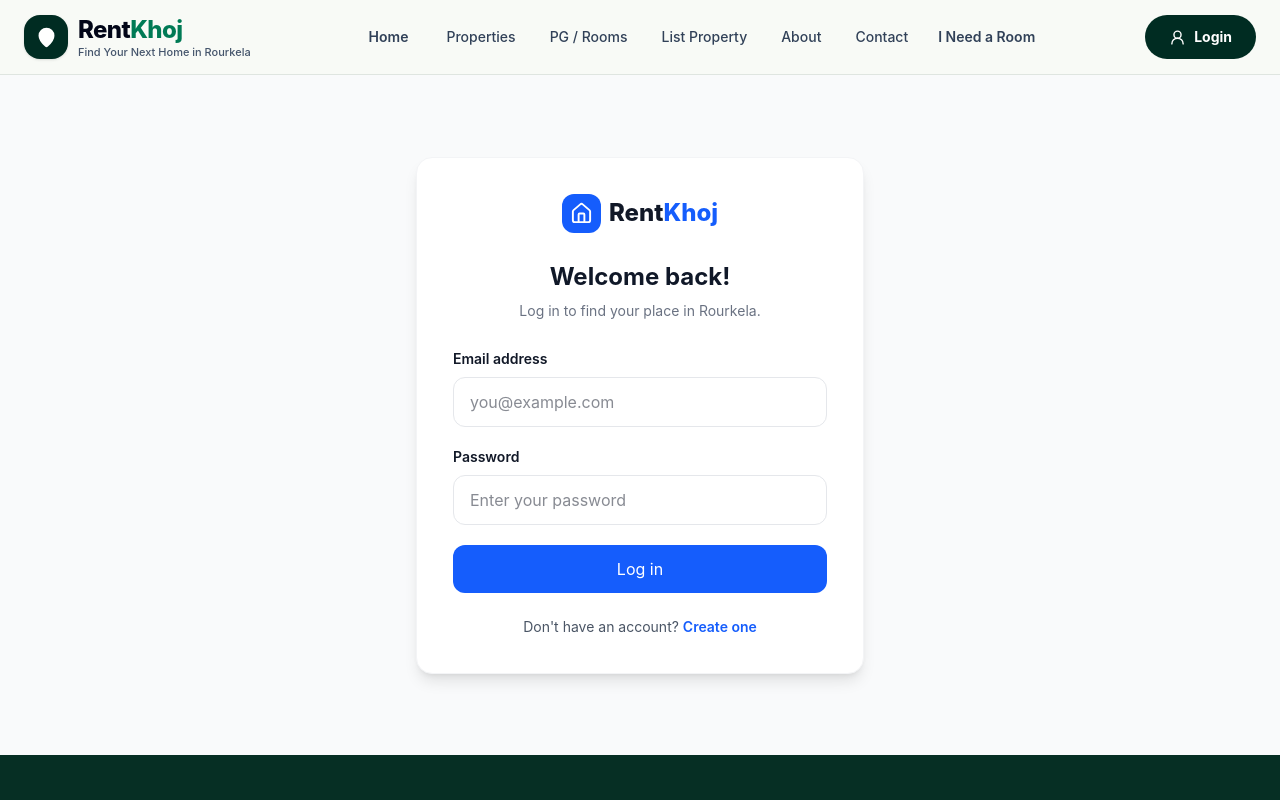
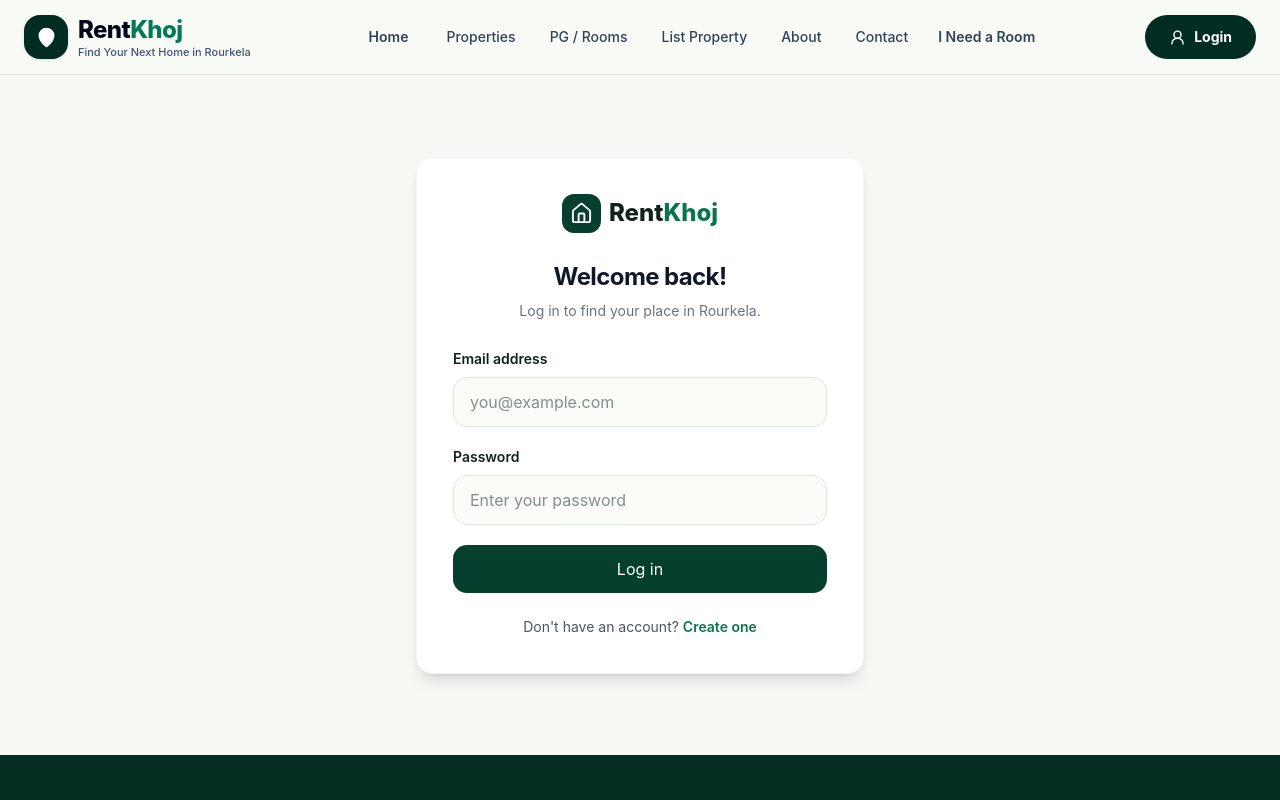
Before and after one commit to rentkhojrkl-rentalhome/frontend, a React (Vite) app: page /login in a window 1280 px wide. Shown: the top 800 px of the page. Built offline with nearby package versions, Linux system fonts and the light colour scheme; no server answers.

Commit message:
Update index.css

```diff
--- a/src/index.css
+++ b/src/index.css
@@ -1,24 +1,83 @@
 @import "tailwindcss";
 
-* {
-  box-sizing: border-box;
+:root {
+  color-scheme: light;
+  --rk-forest: #063f2d;
+  --rk-green: #08764d;
+  --rk-lime: #b6e879;
+  --rk-cream: #f6f8f3;
+  --rk-ink: #10231b;
 }
 
-html {
-  scroll-behavior: smooth;
+* { box-sizing: border-box; }
+html { scroll-behavior: smooth; scroll-padding-top: 88px; }
+body {
+  margin: 0;
+  font-family: Inter, ui-sans-serif, system-ui, -apple-system, BlinkMacSystemFont, "Segoe UI", sans-serif;
+  background: var(--rk-cream);
+  color: var(--rk-ink);
+  -webkit-font-smoothing: antialiased;
+}
+button, input, select, textarea { font: inherit; }
+button, a, input, select, textarea { -webkit-tap-highlight-color: transparent; }
+button, [role="button"] { touch-action: manipulation; }
+img { max-width: 100%; }
+
+/* Shared visual language for existing app pages; no data logic or API behaviour is changed. */
+main:not(.rk-home) {
+  color: #10231b;
+  background: #f6f8f3;
+}
+main:not(.rk-home) h1,
+main:not(.rk-home) h2,
+main:not(.rk-home) h3 { letter-spacing: -0.025em; }
+main:not(.rk-home) input:not([type="radio"]):not([type="checkbox"]),
+main:not(.rk-home) select,
+main:not(.rk-home) textarea {
+  border-radius: 14px;
+  border-color: #dce5dc;
+  background-color: #fbfcf8;
+  color: #10231b;
+  min-height: 44px;
+}
+main:not(.rk-home) input:focus,
+main:not(.rk-home) select:focus,
+main:not(.rk-home) textarea:focus {
+  border-color: #08764d;
+  outline: 0;
+  box-shadow: 0 0 0 3px rgb(8 118 77 / 12%);
+}
+main:not(.rk-home) button:not([aria-label="Open navigation menu"]):not([aria-label="Close navigation menu"]) {
+  border-radius: 14px;
+}
+main:not(.rk-home) a { text-underline-offset: 3px; }
+main:not(.rk-home) article,
+main:not(.rk-home) aside > div,
+main:not(.rk-home) form,
+main:not(.rk-home) section.rounded-2xl,
+main:not(.rk-home) section.rounded-3xl {
+  border-color: #e1e9df;
+}
+main:not(.rk-home) .text-blue-600,
+main:not(.rk-home) .text-blue-700,
+main:not(.rk-home) .text-blue-800 { color: #08764d !important; }
+main:not(.rk-home) .bg-blue-600 { background-color: #063f2d !important; }
+main:not(.rk-home) .bg-blue-700 { background-color: #075c40 !important; }
+main:not(.rk-home) .hover\:bg-blue-700:hover { background-color: #075c40 !important; }
+main:not(.rk-home) .border-blue-500,
+main:not(.rk-home) .focus\:border-blue-500:focus { border-color: #08764d !important; }
+main:not(.rk-home) .focus\:ring-blue-100:focus { --tw-ring-color: rgb(8 118 77 / 12%) !important; }
+
+/* Make form pages and listing cards comfortable on small screens. */
+@media (max-width: 639px) {
+  main:not(.rk-home) { overflow-wrap: anywhere; }
+  main:not(.rk-home) .text-4xl { font-size: 2rem; line-height: 1.12; }
+  main:not(.rk-home) .text-3xl { font-size: 1.75rem; line-height: 1.18; }
+  main:not(.rk-home) .p-8 { padding: 1.25rem; }
+  main:not(.rk-home) .p-7 { padding: 1.125rem; }
+  main:not(.rk-home) .px-6 { padding-left: 1rem; padding-right: 1rem; }
 }
 
-body {
-  margin: 0;
-  font-family: Inter, system-ui, -apple-system, BlinkMacSystemFont, "Segoe UI",
-    sans-serif;
-  background: #ffffff;
-  color: #111827;
+@media (prefers-reduced-motion: reduce) {
+  *, *::before, *::after { scroll-behavior: auto !important; animation-duration: .01ms !important; animation-iteration-count: 1 !important; transition-duration: .01ms !important; }
 }
-
-button,
-input,
-select,
-textarea {
-  font: inherit;
-}
```
